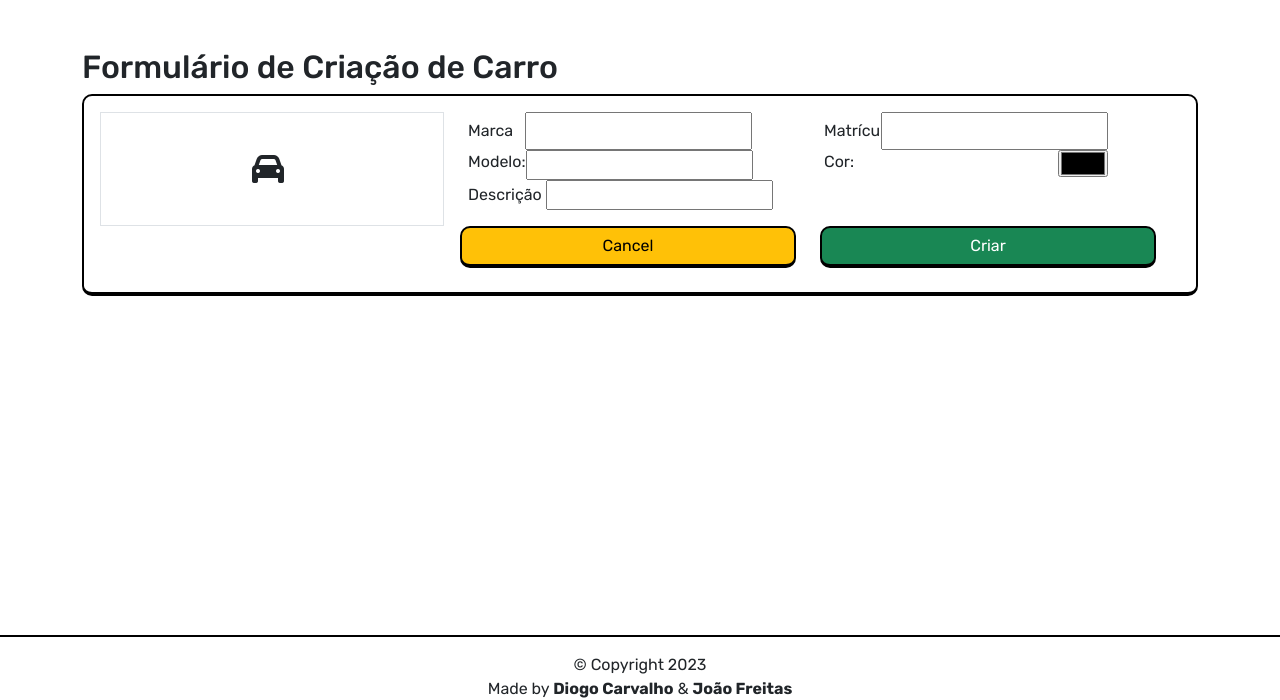
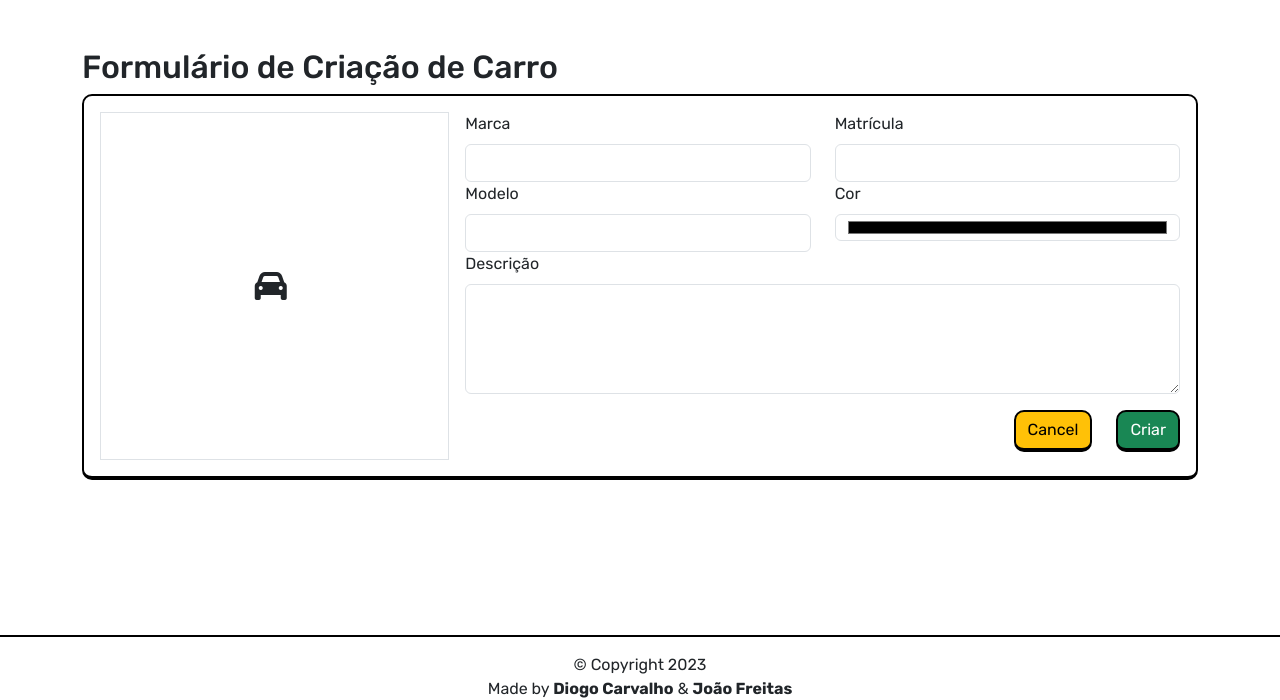
Before and after one commit to Bet20/TP_SIR, a PHP site: page /pages/secure/car/car-new.php in a window 1280 px wide. Shown: the part 83-783 px from the top of the page. Run offline with PHP 8.4, Linux system fonts and the light colour scheme; the visitor is signed in with stand-in values (Sample User, id 1); data that the repository does not hold is empty.

Commit message:
FIX: car-new and car new look!

```diff
--- a/css/style.css
+++ b/css/style.css
@@ -303,6 +303,13 @@ hr {
     height: 0;
 }
 
+.object-contain-cover {
+    object-fit: contain;
+    width: 100%;
+    height: 100%;
+}
+
+
 /* end of changes */
 
 
--- a/pages/secure/car/car-new.php
+++ b/pages/secure/car/car-new.php
@@ -35,75 +35,56 @@ $user = user();
         </section>
 
         <div class="special-border p-3">
-            <form enctype="multipart/form-data" action="/sir/controllers/car/car.php" method="post" class="row">
+            <form enctype="multipart/form-data" action="/sir/controllers/car/car.php" method="post" class="row g-3">
                 <div class="col-md-4 col-12">
                     <label id="labelFoto" for="foto" class="d-flex align-items-center justify-content-center border h-100">
                         <img id="preview" src="/sir/assets/images/uploads/cars/<?= isset($_REQUEST['foto']) ? $_REQUEST['foto'] : '' ?>" alt="foto" height="200" class="<?= !isset($_REQUEST['foto']) ? 'd-none' : '' ?>">
-                        <i id="noImage" class="fa-solid fa-car fs-2 me-2  <?= isset($_REQUEST['foto']) ? 'd-none' : '' ?>" ></i>
+                        <i id="noImage" class="fa-solid fa-car fs-2 me-2  <?= isset($_REQUEST['foto']) ? 'd-none' : '' ?>"></i>
                         <input type="file" id="foto" name="foto" accept="image/*" class="d-none" onchange="previewImage()">
                     </label>
                 </div>
-                <div class="mb-3 row col-md-8 col-12">
-                    <div class="col-6 d-flex justify-content-between">
-                        <label for="marca" class="col-sm-2 col-form-label">Marca</label>
-                        <input class="me-5 right-50"
-                                type="text" id="marca" name="marca" required
-                            value="<?= isset($_REQUEST['marca']) ? $_REQUEST['marca'] : null ?>">
+                <div class="col-md-8 col-12">
+                    <div class="mb-3 row">
+                        <div class="col-6">
+                            <label for="marca" class="form-label">Marca</label>
+                            <input type="text" class="form-control" id="marca" name="marca" required value="<?= isset($_REQUEST['marca']) ? $_REQUEST['marca'] : null ?>">
                         </div>
-                    <div class="col-6 d-flex justify-content-between">
-                        <label for="inputPassword" class="col-sm-2 col-form-label">Matrícula</label>
-                        <input class="me-5 right-50" type="text" id="matricula" name="matricula" required minlength="5" maxlength="20"
-                            value="<?= isset($_REQUEST['matricula']) ? $_REQUEST['matricula'] : null ?>">
+                        <div class="col-6">
+                            <label for="matricula" class="form-label">Matrícula</label>
+                            <input type="text" class="form-control" id="matricula" name="matricula" required minlength="5" maxlength="20" value="<?= isset($_REQUEST['matricula']) ? $_REQUEST['matricula'] : null ?>">
                         </div>
-
-                    <div class="col-6 d-flex justify-content-between">
-                        <label for="modelo">Modelo:</label>
-                        <input class="me-5 right-50" type="text" name="modelo" id="modelo" required
-                            value="<?= isset($_REQUEST['modelo']) ? $_REQUEST['modelo'] : null ?>">
+                        <div class="col-6">
+                            <label for="modelo" class="form-label">Modelo</label>
+                            <input type="text" class="form-control" id="modelo" name="modelo" required value="<?= isset($_REQUEST['modelo']) ? $_REQUEST['modelo'] : null ?>">
                         </div>
-
-                    <div class="col-6 d-flex justify-content-between">
-                        <label for="cor">Cor:</label>
-                        <input class="me-5 right-50" type="color" id="cor" name="cor"
-                            value="<?= isset($_REQUEST['cor']) ? $_REQUEST['cor'] : '#000000' ?>">
+                        <div class="col-6">
+                            <label for="cor" class="form-label">Cor</label>
+                            <input type="color" class="form-control" id="cor" name="cor" value="<?= isset($_REQUEST['cor']) ? $_REQUEST['cor'] : '#000000' ?>">
                         </div>
-
-                    <div class="col-6">
-                        <label for="descricao">Descrição</label>
-                        <input id="descricao" name="descricao" class="width-100" rows="4"
-                            value="<?= isset($_REQUEST['descricao']) ? $_REQUEST['descricao'] : null ?>">
+                        <div class="col-12">
+                            <label for="descricao" class="form-label">Descrição</label>
+                            <textarea id="descricao" name="descricao" class="form-control" rows="4"><?= isset($_REQUEST['descricao']) ? $_REQUEST['descricao'] : null ?></textarea>
                         </div>
                     </div>
                     <input type="hidden" name="id" value="<?= isset($_REQUEST['id']) ? $_REQUEST['id'] : null ?>">
                     <div class="row justify-content-end">
-                    <div class="d-grid col-4 ">
-                        <a href="/sir/pages/secure"
-                        class="btn btn-md btn-warning special-border mb-2" type="submit">
-                            Cancel
-                        </a>
+                        <div class="col-auto">
+                            <a href="/sir/pages/secure" class="btn btn-warning btn-md special-border mb-2" type="submit">Cancel</a>
                         </div>
+                        <div class="col-auto">
                             <?php
-                    if ((isset($_REQUEST['action']) && $_REQUEST['action'] == 'update')) {
-                        echo '<div class="d-grid col-4 ">
-                        <button class="btn btn-md btn-success special-border mb-2" type="submit" name="car"
-                                value="update">
-                            Atualizar
-                        </button>
-                    </div>';
-                    } else {
-                        echo '<div class="d-grid col-4 ">
-                        <button class="btn btn-md btn-success special-border mb-2" type="submit" name="car"
-                                value="create">
-                            Criar
-                        </button>
-                    </div>';
-                    }
+                            $submitButtonLabel = (isset($_REQUEST['action']) && $_REQUEST['action'] == 'update') ? 'Atualizar' : 'Criar';
+                            echo '<button class="btn btn-success btn-md special-border mb-2" type="submit" name="car" value="update">
+                    ' . $submitButtonLabel . '
+                </button>';
                             ?>
+                        </div>
+                    </div>
 
                 </div>
+            </form>
 
 
-            </form>
     </div>
     </div>
 <?php
```
Also changed, not shown: pages/secure/car/car.php (+10 -9 lines). Lines whose indentation alone changed are shown as unchanged.
